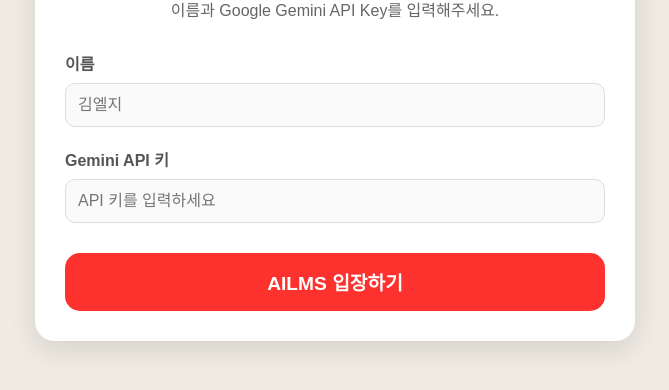
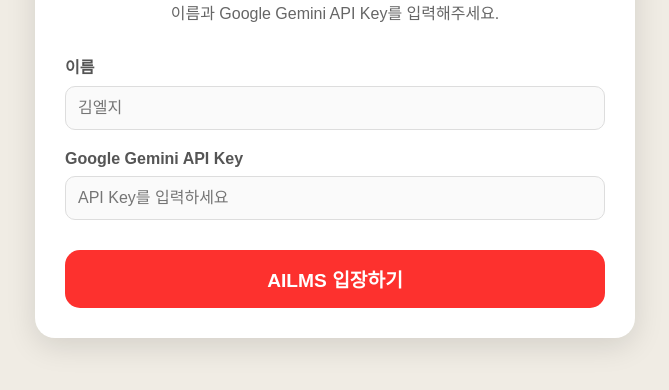
Before and after one commit to Q815S/AILMS, a plain HTML site: page index.html in a window 1280 px wide. Shown: the part 270-660 px from the top of the page, without its empty margins (305-974 px from the left). Drawn offline with Linux system fonts and the light colour scheme.

Commit message:
Update index.html

```diff
--- a/index.html
+++ b/index.html
@@ -91,8 +91,8 @@
                     <input type="text" id="user-name" placeholder="김엘지" required>
                 </div>
                 <div class="form-group">
-                    <label for="api-key">Gemini API 키</label>
-                    <input type="password" id="api-key" placeholder="API 키를 입력하세요" required>
+                    <label for="api-key">Google Gemini API Key</label>
+                    <input type="password" id="api-key" placeholder="API Key를 입력하세요" required>
                 </div>
                 <button type="submit" class="btn">AILMS 입장하기</button>
             </form>
```
